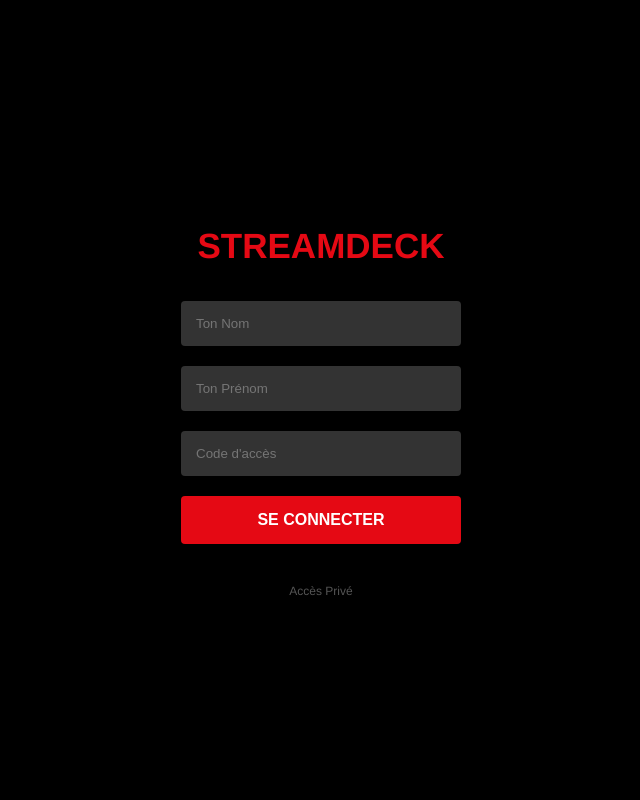
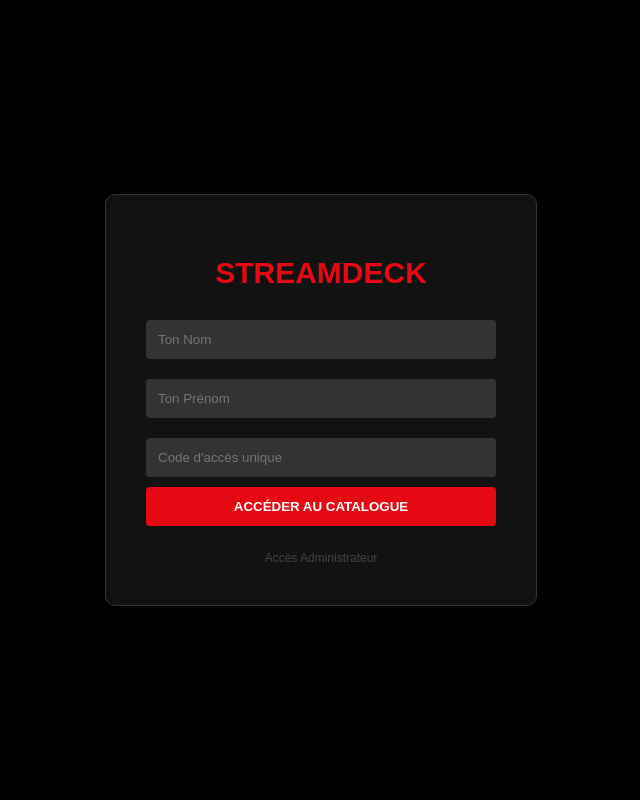
Before and after one commit to vguillotduenas-dotcom/StreamDeck, a Flask app: page /login in a window 1280 px wide. Shown: the whole page, without its empty margins (319-959 px from the left). Run offline with Flask 3, Linux system fonts and the light colour scheme.

Commit message:
Update login.html

```diff
--- a/templates/login.html
+++ b/templates/login.html
@@ -1,35 +1,33 @@
 <!DOCTYPE html>
-<html lang="fr">
+<html>
 <head>
-    <meta charset="UTF-8">
-    <meta name="viewport" content="width=device-width, initial-scale=1.0">
     <title>Streamdeck - Connexion</title>
     <style>
-        body { background: #000; color: white; font-family: 'Helvetica Neue', Helvetica, Arial, sans-serif; display: flex; justify-content: center; align-items: center; height: 100vh; margin: 0; }
-        .login-box { background: rgba(0, 0, 0, 0.75); padding: 60px; border-radius: 8px; width: 100%; max-width: 400px; text-align: center; box-sizing: border-box; }
-        h1 { color: #e50914; font-size: 35px; margin-bottom: 25px; }
-        input { width: 100%; padding: 15px; margin: 10px 0; background: #333; border: none; color: white; border-radius: 4px; box-sizing: border-box; }
-        .btn-red { width: 100%; padding: 15px; background: #e50914; color: white; border: none; font-weight: bold; cursor: pointer; border-radius: 4px; font-size: 16px; margin-top: 10px; }
-        .admin-link { margin-top: 40px; display: block; color: #555; text-decoration: none; font-size: 12px; cursor: pointer; }
-        #admin-form { display: none; margin-top: 20px; border-top: 1px solid #333; padding-top: 20px; }
+        body { background: #000; color: white; font-family: Arial; display: flex; justify-content: center; align-items: center; height: 100vh; margin: 0; }
+        .box { background: rgba(20,20,20,0.9); padding: 40px; border-radius: 10px; width: 350px; text-align: center; border: 1px solid #333; }
+        h1 { color: #e50914; font-size: 30px; margin-bottom: 20px; }
+        input { width: 100%; padding: 12px; margin: 10px 0; background: #333; border: none; color: white; border-radius: 4px; box-sizing: border-box; }
+        .btn { width: 100%; padding: 12px; background: #e50914; color: white; border: none; font-weight: bold; cursor: pointer; border-radius: 4px; }
+        .admin-link { margin-top: 25px; display: block; color: #444; text-decoration: none; font-size: 12px; cursor: pointer; }
+        #admin-form { display: none; margin-top: 15px; border-top: 1px solid #222; padding-top: 15px; }
     </style>
 </head>
 <body>
-    <div class="login-box">
+    <div class="box">
         <h1>STREAMDECK</h1>
         <form method="POST">
             <input type="text" name="nom" placeholder="Ton Nom" required>
             <input type="text" name="prenom" placeholder="Ton Prénom" required>
-            <input type="text" name="code" placeholder="Code d'accès" required>
-            <button type="submit" class="btn-red">SE CONNECTER</button>
+            <input type="text" name="code" placeholder="Code d'accès unique" required>
+            <button type="submit" class="btn">ACCÉDER AU CATALOGUE</button>
         </form>
-
-        <span class="admin-link" onclick="document.getElementById('admin-form').style.display='block'">Accès Privé</span>
+        <span class="admin-link" onclick="document.getElementById('admin-form').style.display='block'">Accès Administrateur</span>
         <div id="admin-form">
             <form method="POST">
-                <input type="password" name="code" placeholder="Mot de passe Admin">
-                <button type="submit" style="background:#222; color:#888; border:none; padding:5px; width:100%; cursor:pointer;">Entrer</button>
+                <input type="password" name="code" placeholder="Mots de passe Admin">
+                <button type="submit" style="background:#222; color:#888; border:none; padding:5px; cursor:pointer; width:100%;">Valider</button>
             </form>
         </div>
     </div>
 </body>
+</html>
```
